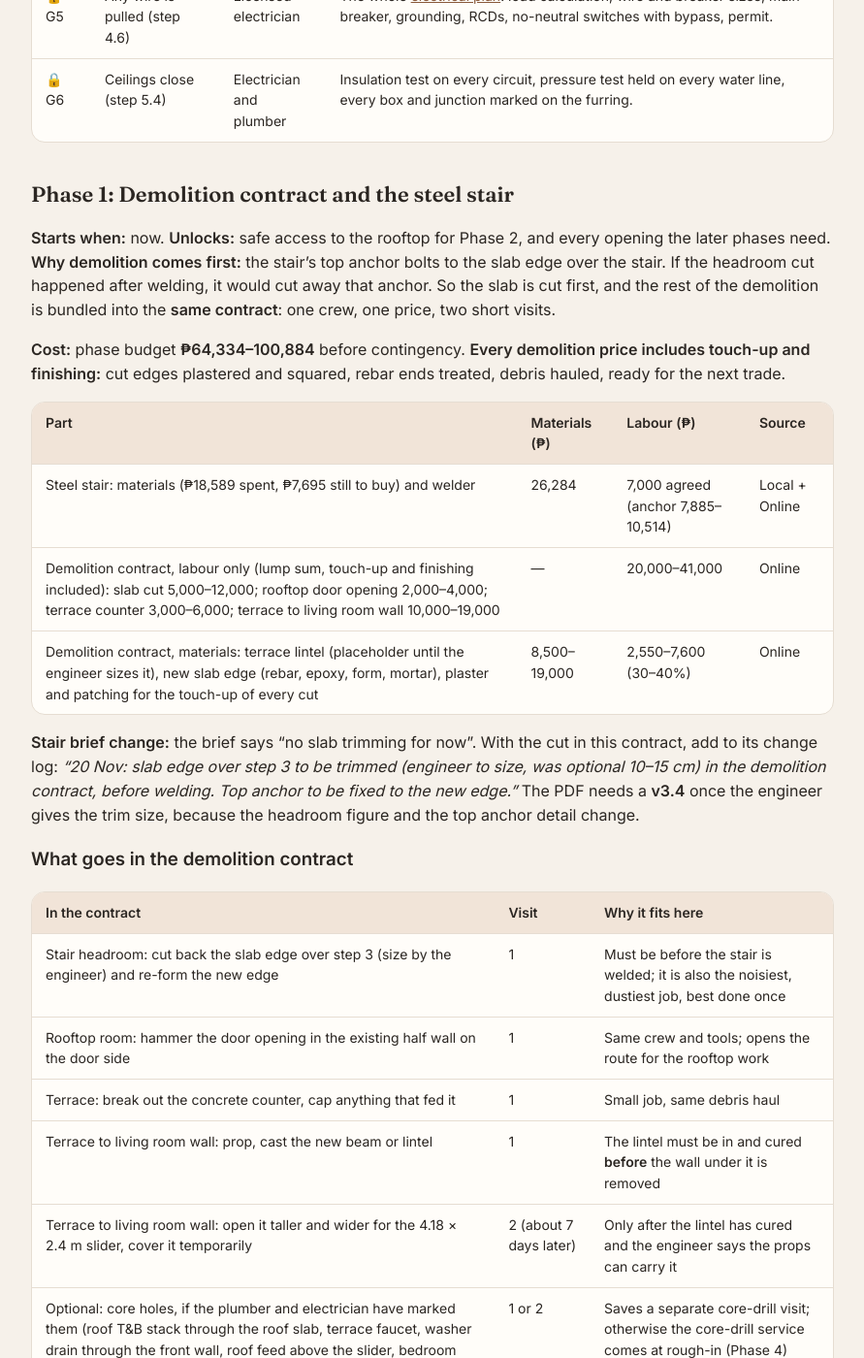
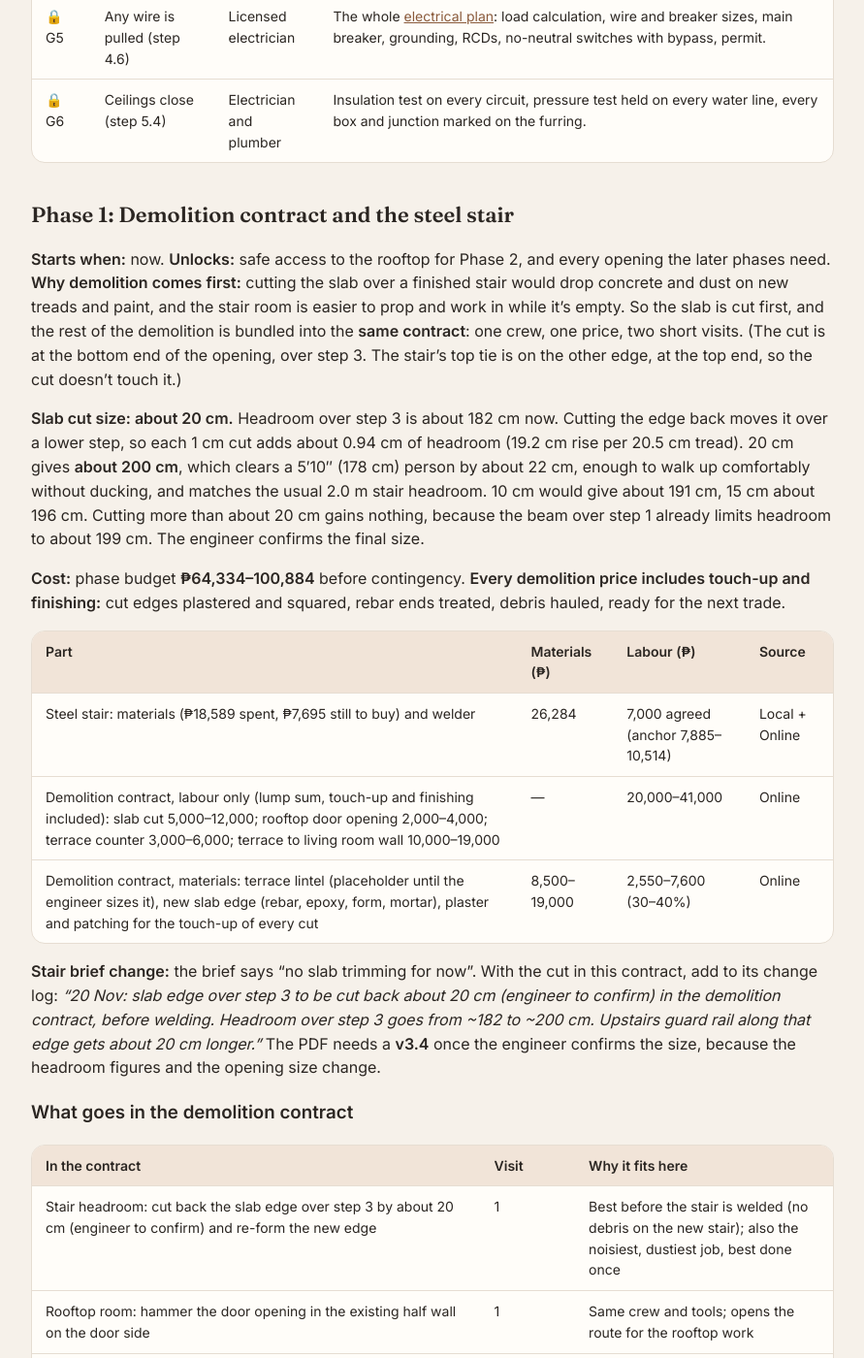
Before and after one commit to tatayotter/navarro-house, a Jekyll site: the page built from house/build-sequence.md, in a window 1280 px wide and 1400 px high, scrolled down 3409 px. Shown: the whole window at 97% size, without its empty margins (194-1085 px from the left). Built offline with Jekyll 4.4.1, drawn with Linux system fonts in a browser that asks for light colours; some of the changed text lies outside the part shown.

Commit message:
Build sequence: stair headroom slab cut about 20 cm (~2.0 m headroom); fix reason for cutting before welding
Co-Authored-By: Claude Opus 5.5 <noreply@anthropic.com>
Claude-Session: https://claude.ai/code/session_01RUWgCN1G19McQkjCo3kEH9

```diff
--- a/house/build-sequence.md
+++ b/house/build-sequence.md
@@ -59,7 +59,7 @@ Do not start the step after a 🔒 gate until the check is done and written down
 
 | Gate | Before | Who | What they check |
 |---|---|---|---|
-| 🔒 G1 | Demolition and welding start (step 1.1) | Engineer | Stair v3.3 [welding details](../stairs/weld-details.html): tread mount, 1.4 mm plate, right stringer span, wall anchors. **Slab headroom cut:** how much, rebar and edge detail, and the top anchor distance from the new edge. **Rooftop door opening:** any tie beam or rebar cut, header over the door. **Terrace to living room wall:** lintel size, props, and the order (lintel cured before the wall below comes out). **Terrace counter:** whether it ties into the wall or slab. |
+| 🔒 G1 | Demolition and welding start (step 1.1) | Engineer | Stair v3.3 [welding details](../stairs/weld-details.html): tread mount, 1.4 mm plate, right stringer span, wall anchors. **Slab headroom cut:** about 20 cm off the bottom-end edge of the opening (over step 3) for about 2.0 m headroom; the cut rebar, the new edge detail, and the slab span after the cut. **Rooftop door opening:** any tie beam or rebar cut, header over the door. **Terrace to living room wall:** lintel size, props, and the order (lintel cured before the wall below comes out). **Terrace counter:** whether it ties into the wall or slab. |
 | 🔒 G2 | Rooftop walls go up (step 2.3) | Engineer | Dowels for the new half walls without breaking the roof waterproofing, anchors into the old parapets, top fixing at the purlins of the existing roof, typhoon fixings, core holes and roof drains, the T&B corner. See the [rooftop room page](../rooms/rooftop-room.html#for-the-engineer). |
 | 🔒 G3 | New CHB walls and the gate (steps 3.2 to 3.5) | Engineer | **Terrace side walls:** that the terrace slab (and any cantilever) carries about 2 t of new CHB walls or that they sit on beams; dowels into the slab, ties into the columns and the shared walls, a top tie to the beam or roof framing, typhoon wind;  car bay partition lintel and tie-in to the shared side walls; gate demolition (beam not resting on the hollow-block piers, new post base and anchors). |
 | 🔒 G4 | The septic dig (step 4.2) | Engineer and plumber | Septic size, rebar and concrete mix, distance from the party wall and front column footings, car-rated cover. |
@@ -69,7 +69,9 @@ Do not start the step after a 🔒 gate until the check is done and written down
 ## Phase 1: Demolition contract and the steel stair
 
 **Starts when:** now. **Unlocks:** safe access to the rooftop for Phase 2, and every opening the later phases need.
-**Why demolition comes first:** the stair's top anchor bolts to the slab edge over the stair. If the headroom cut happened after welding, it would cut away that anchor. So the slab is cut first, and the rest of the demolition is bundled into the **same contract**: one crew, one price, two short visits.
+**Why demolition comes first:** cutting the slab over a finished stair would drop concrete and dust on new treads and paint, and the stair room is easier to prop and work in while it's empty. So the slab is cut first, and the rest of the demolition is bundled into the **same contract**: one crew, one price, two short visits. (The cut is at the bottom end of the opening, over step 3. The stair's top tie is on the other edge, at the top end, so the cut doesn't touch it.)
+
+**Slab cut size: about 20 cm.** Headroom over step 3 is about 182 cm now. Cutting the edge back moves it over a lower step, so each 1 cm cut adds about 0.94 cm of headroom (19.2 cm rise per 20.5 cm tread). 20 cm gives **about 200 cm**, which clears a 5′10″ (178 cm) person by about 22 cm, enough to walk up comfortably without ducking, and matches the usual 2.0 m stair headroom. 10 cm would give about 191 cm, 15 cm about 196 cm. Cutting more than about 20 cm gains nothing, because the beam over step 1 already limits headroom to about 199 cm. The engineer confirms the final size.
 
 **Cost:** phase budget **₱64,334–100,884** before contingency. **Every demolition price includes touch-up and finishing:** cut edges plastered and squared, rebar ends treated, debris hauled, ready for the next trade.
 
@@ -79,13 +81,13 @@ Do not start the step after a 🔒 gate until the check is done and written down
 | Demolition contract, labour only (lump sum, touch-up and finishing included): slab cut 5,000–12,000; rooftop door opening 2,000–4,000; terrace counter 3,000–6,000; terrace to living room wall 10,000–19,000 | — | 20,000–41,000 | Online |
 | Demolition contract, materials: terrace lintel (placeholder until the engineer sizes it), new slab edge (rebar, epoxy, form, mortar), plaster and patching for the touch-up of every cut | 8,500–19,000 | 2,550–7,600 (30–40%) | Online |
 
-**Stair brief change:** the brief says "no slab trimming for now". With the cut in this contract, add to its change log: *"20 Nov: slab edge over step 3 to be trimmed (engineer to size, was optional 10–15 cm) in the demolition contract, before welding. Top anchor to be fixed to the new edge."* The PDF needs a **v3.4** once the engineer gives the trim size, because the headroom figure and the top anchor detail change.
+**Stair brief change:** the brief says "no slab trimming for now". With the cut in this contract, add to its change log: *"20 Nov: slab edge over step 3 to be cut back about 20 cm (engineer to confirm) in the demolition contract, before welding. Headroom over step 3 goes from ~182 to ~200 cm. Upstairs guard rail along that edge gets about 20 cm longer."* The PDF needs a **v3.4** once the engineer confirms the size, because the headroom figures and the opening size change.
 
 ### What goes in the demolition contract
 
 | In the contract | Visit | Why it fits here |
 |---|---|---|
-| Stair headroom: cut back the slab edge over step 3 (size by the engineer) and re-form the new edge | 1 | Must be before the stair is welded; it is also the noisiest, dustiest job, best done once |
+| Stair headroom: cut back the slab edge over step 3 by about 20 cm (engineer to confirm) and re-form the new edge | 1 | Best before the stair is welded (no debris on the new stair); also the noisiest, dustiest job, best done once |
 | Rooftop room: hammer the door opening in the existing half wall on the door side | 1 | Same crew and tools; opens the route for the rooftop work |
 | Terrace: break out the concrete counter, cap anything that fed it | 1 | Small job, same debris haul |
 | Terrace to living room wall: prop, cast the new beam or lintel | 1 | The lintel must be in and cured **before** the wall under it is removed |
@@ -100,15 +102,15 @@ Do not start the step after a 🔒 gate until the check is done and written down
 
 | Status | # | Step | Who | Done when |
 |---|---|---|---|---|
-| 👉 | 1.1 | Engineer walk-through (gate G1), and confirm the welder's scope, days and tools | Rowil, engineer, welder | Engineer has signed off the stair welding details and written the slab cut size and edge detail, the door opening header, the terrace lintel size and the propping order. Welder start date agreed. |
+| 👉 | 1.1 | Engineer walk-through (gate G1), and confirm the welder's scope, days and tools | Rowil, engineer, welder | Engineer has signed off the stair welding details and written the slab cut size (about 20 cm) and edge detail, the door opening header, the terrace lintel size and the propping order. Welder start date agreed. |
 | ⬜ | 1.2 | Get the demolition contract quoted as one lump sum, with the job list above, touch-up and finishing of every cut, debris haul and clean-up included | Rowil | Two quotes in; one crew chosen; price tagged Local. Open below the Online guess. |
 | ⬜ | 1.3 | Buy the last stair items: angle bar, ½″ and ⅜″ anchors, extra rods, flap disc; check the ceiling stains and the beam to column crack | Rowil | Everything on the stair "still to buy" list is on site except the paint and vinyl; leak cause known (or ruled out). |
 | ⬜ | 1.4 | **Demolition visit 1:** slab cut and new edge, rooftop door opening, terrace counter, prop and cast the terrace lintel, marked core holes | Demolition crew | Slab edge cut to the engineer's size and re-formed; door opening and counter done and their edges plastered and squared; floor patched where the counter stood; lintel cast with props in; debris hauled. |
-| ⬜ | 1.5 | Pay the welder's 30% (₱2,100) once the new slab edge is ready for anchors | Rowil | Engineer or mason confirms the new edge is cured; 30% paid; receipt kept. |
-| ⬜ | 1.6 | Build the stair: stringers, treads, post, top anchor into the new slab edge, railing | Welder | All 12 treads in, left stringer bolted at 4 points, post under the right stringer, top tied to the new slab edge. |
+| ⬜ | 1.5 | Pay the welder's 30% (₱2,100) once visit 1 is cleaned up | Rowil | Stair room clear of debris, new slab edge finished; 30% paid; receipt kept. |
+| ⬜ | 1.6 | Build the stair: stringers, treads, post, top tie at the top end of the opening, railing | Welder | All 12 treads in, left stringer bolted at 4 points, post under the right stringer, top tied to the slab edge; headroom over step 3 measured at about 200 cm. |
 | ⬜ | 1.7 | **Demolition visit 2** (can overlap with 1.6): open the terrace to living room wall under the cured lintel, plaster the edges, cover it | Demolition crew | Opening at the slider size with edges plastered, square and plumb (ready for the glass supplier to measure); props out only when the engineer says so; covered against rain. |
-| ⬜ | 1.8 | Upstairs guard rails on the open edges of the opening, plus a temporary barrier | Welder | Nobody can fall into the opening from the rooftop side. |
-| ⬜ | 1.9 | Grind, prime, black enamel, vinyl treads; paint the new slab edge a bright colour | Welder, Rowil | Full paint coverage; vinyl on all 12 treads with contrasting nosing; headroom measured at step 3 and written in the brief. |
+| ⬜ | 1.8 | Upstairs guard rails on the open edges of the (now about 20 cm longer) opening, plus a temporary barrier | Welder | Nobody can fall into the opening from the rooftop side. |
+| ⬜ | 1.9 | Grind, prime, black enamel, vinyl treads; paint the new slab edge a bright colour | Welder, Rowil | Full paint coverage; vinyl on all 12 treads with contrasting nosing; headroom at step 3 written in the brief. |
 | ⬜ | 1.10 | Turnover checks, then pay the 70% (₱4,900) | Rowil, welder | Stress, noise, visual, measure (every riser 19.2 cm within about 6 mm) and safety checks all pass. Brief and site updated to "Done". |
 
 ## Phase 2: Weatherproof the rooftop
```
